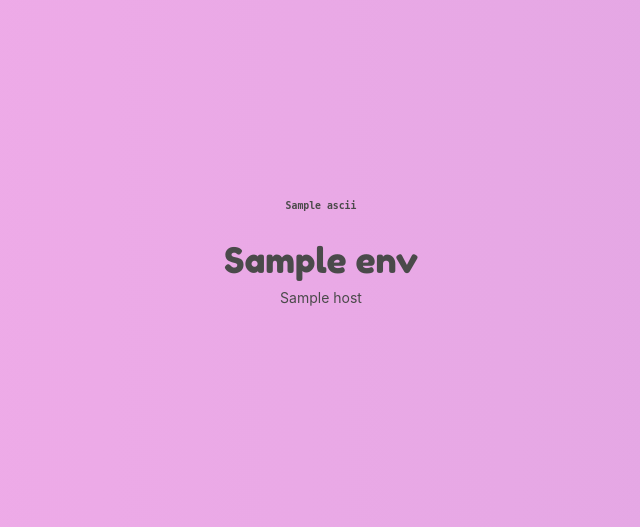
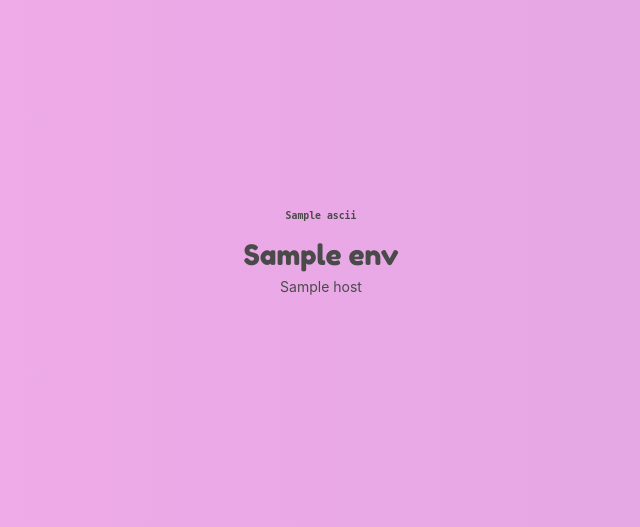
Before and after one commit to christippett/7apps-in-7minutes, a Flask app: template app/templates/index.html in a window 1280 px wide. Shown: the part 138-665 px from the top of the page, without its empty margins (319-959 px from the left). Run offline with Flask 2, Linux system fonts and the light colour scheme; the template is opened without the code that fills it: most values are stand-ins (such as "Sample title", 1, 10 or a date in 2020).

Commit message:
style: More font size adjustments

```diff
--- a/app/templates/index.html
+++ b/app/templates/index.html
@@ -144,7 +144,7 @@
     <section class="py-1 px-1 pb-5">
       <div class="container has-text-centered px-0 py-0">
         <span class="ascii is-family-monospace">{{ ascii }}</span>
-        <p class="service-type has-text-medium is-size-2 mt-5">
+        <p class="service-type has-text-medium is-size-3 mt-3">
           {{ env }}
         </p>
         <p class="is-size-6">
```
